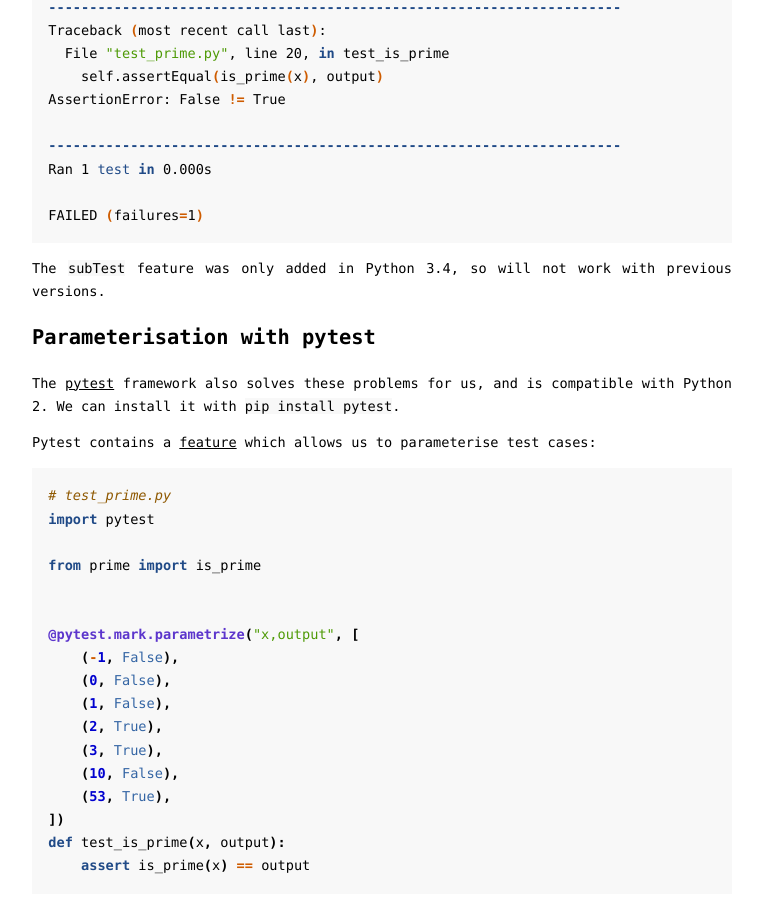
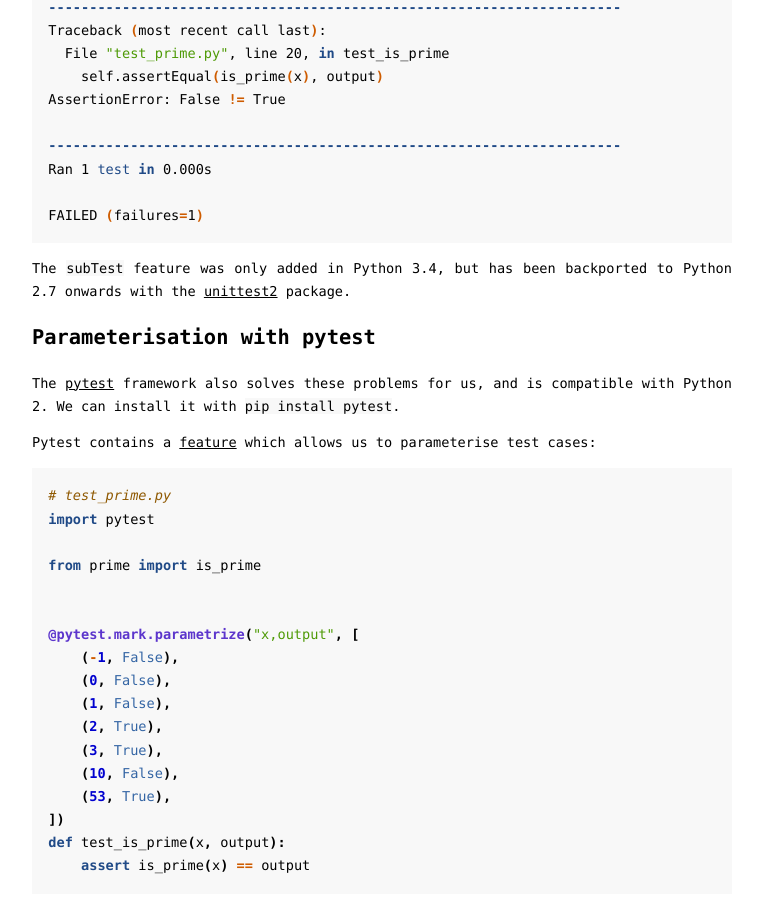
Before and after one commit to jamesroutley/routley.io, a Jekyll site: the page built from tech/_posts/2017-08-09-parameterise-python-tests.md, in a window 1280 px wide and 900 px high, scrolled down 4059 px. Shown: the whole window, without its empty margins (258-1020 px from the left). Built offline with Jekyll 4.4.1, drawn with Linux system fonts in a browser that asks for light colours; some of the changed text lies outside the part shown.

Commit message:
fixup! fixup! fixup! Add test c with python post

````diff
--- a/tech/_posts/2017-08-09-parameterise-python-tests.md
+++ b/tech/_posts/2017-08-09-parameterise-python-tests.md
@@ -195,8 +195,9 @@ Ran 1 test in 0.000s
 FAILED (failures=1)
 ```
 
-The `subTest` feature was only added in Python 3.4, so will not work with
-previous versions.
+The `subTest` feature was only added in Python 3.4, but has been backported to
+Python 2.7 onwards with the [unittest2](https://pypi.python.org/pypi/unittest2)
+package.
 
 ## Parameterisation with pytest
 
````
Also changed, not shown: other parts of tech/_posts/2017-08-09-parameterise-python-tests.md (+1 -1 lines).
